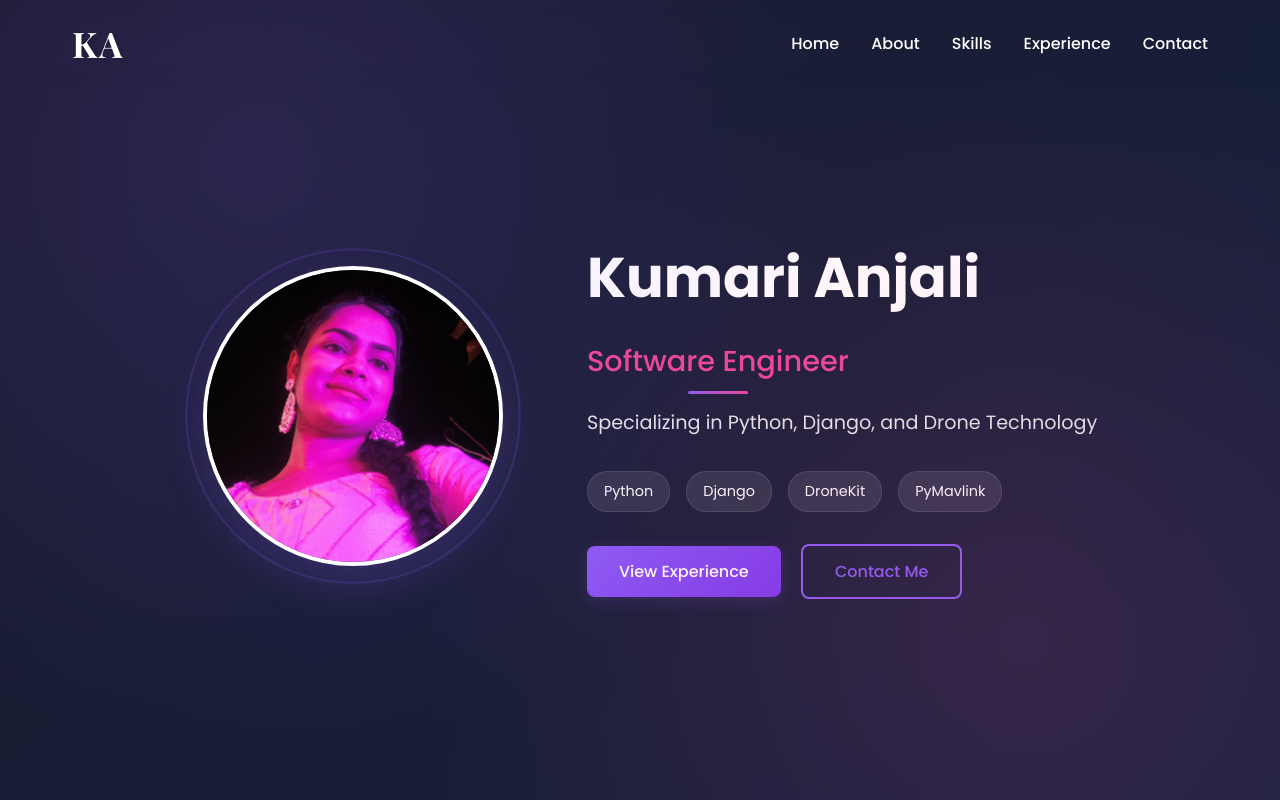
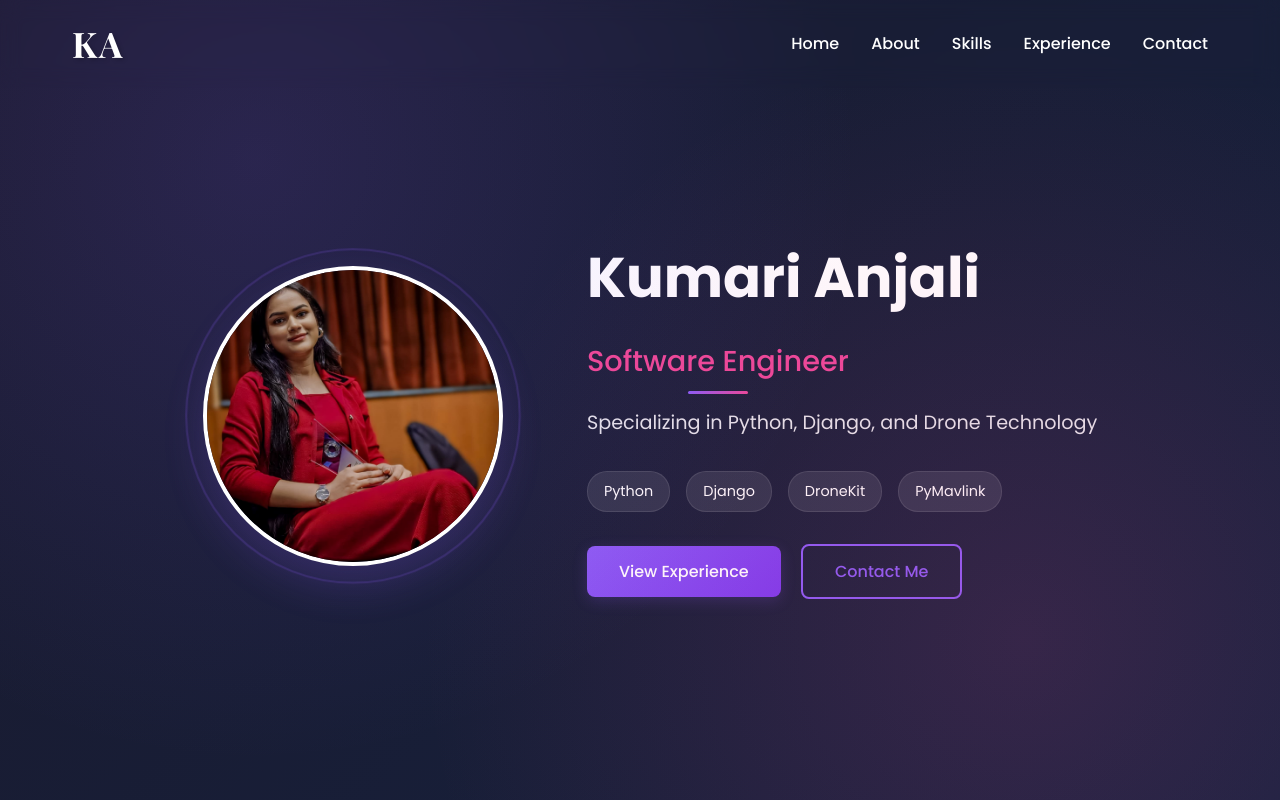
Before and after one commit to geekyAnjali/Portfolio, a plain HTML site: page index.html in a window 1280 px wide. Shown: the top 800 px of the page. Drawn offline with nearby package versions, Linux system fonts and the light colour scheme.

Commit message:
Add files via upload
updated pic

```diff
--- a/index.html
+++ b/index.html
@@ -30,7 +30,7 @@
     <section id="home" class="hero">
         <div class="hero-content">
             <div class="hero-image">
-                <img src="anjali_pic.jpeg" alt="Kumari Anjali">
+                <img src="anjali_professional.jpeg" alt="Kumari Anjali">
             </div>
             <div class="hero-text">
                 <h1>Kumari Anjali</h1>
```
Also changed, not shown: anjali_professional.jpeg (added).
